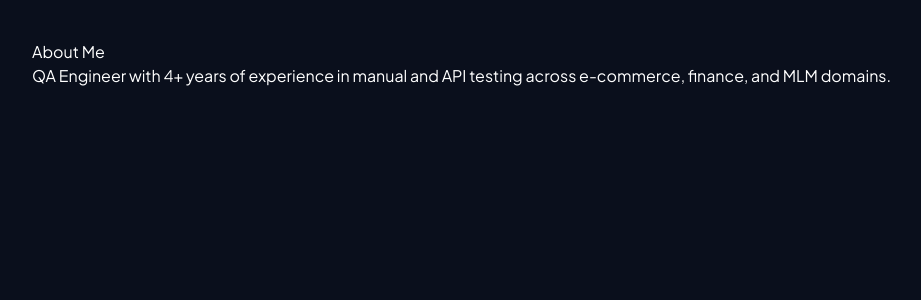
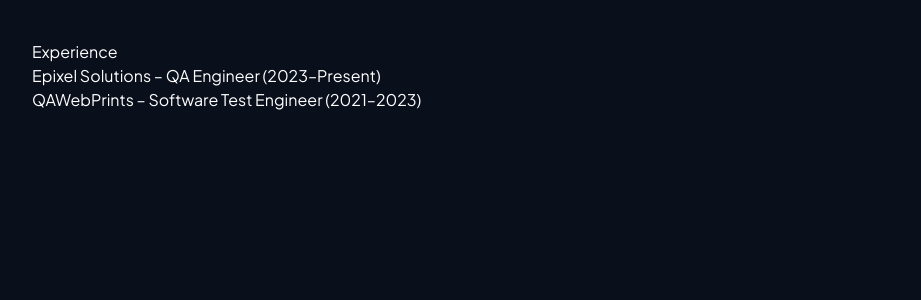
Before and after one commit to vishnu-arun-in/vishnu-portfolio, a Next.js app: page / in a window 1280 px wide. Shown: the top 300 px of the page, without its empty margins (8-929 px from the left). Built offline with nearby package versions, Linux system fonts and the light colour scheme.

Commit message:
Update page.tsx

```diff
--- a/src/app/page.tsx
+++ b/src/app/page.tsx
@@ -1,11 +1,11 @@
-export default function AboutSection() {
+export default function ExperienceSection() {
   return (
     <section style={{ padding: "40px", color: "white" }}>
-      <h2>About Me</h2>
-      <p>
-        QA Engineer with 4+ years of experience in manual and API testing
-        across e-commerce, finance, and MLM domains.
-      </p>
+      <h2>Experience</h2>
+      <ul>
+        <li>Epixel Solutions – QA Engineer (2023–Present)</li>
+        <li>QAWebPrints – Software Test Engineer (2021–2023)</li>
+      </ul>
     </section>
   );
 }
```
